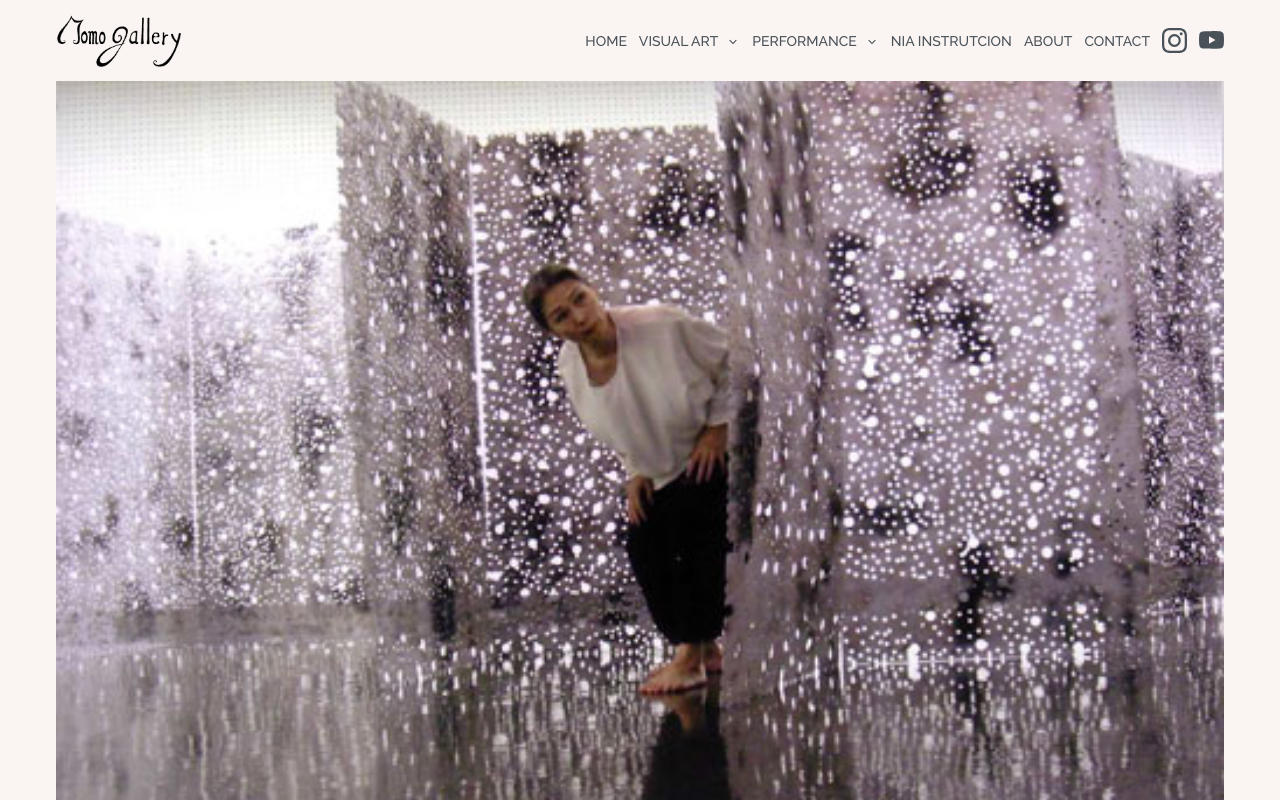
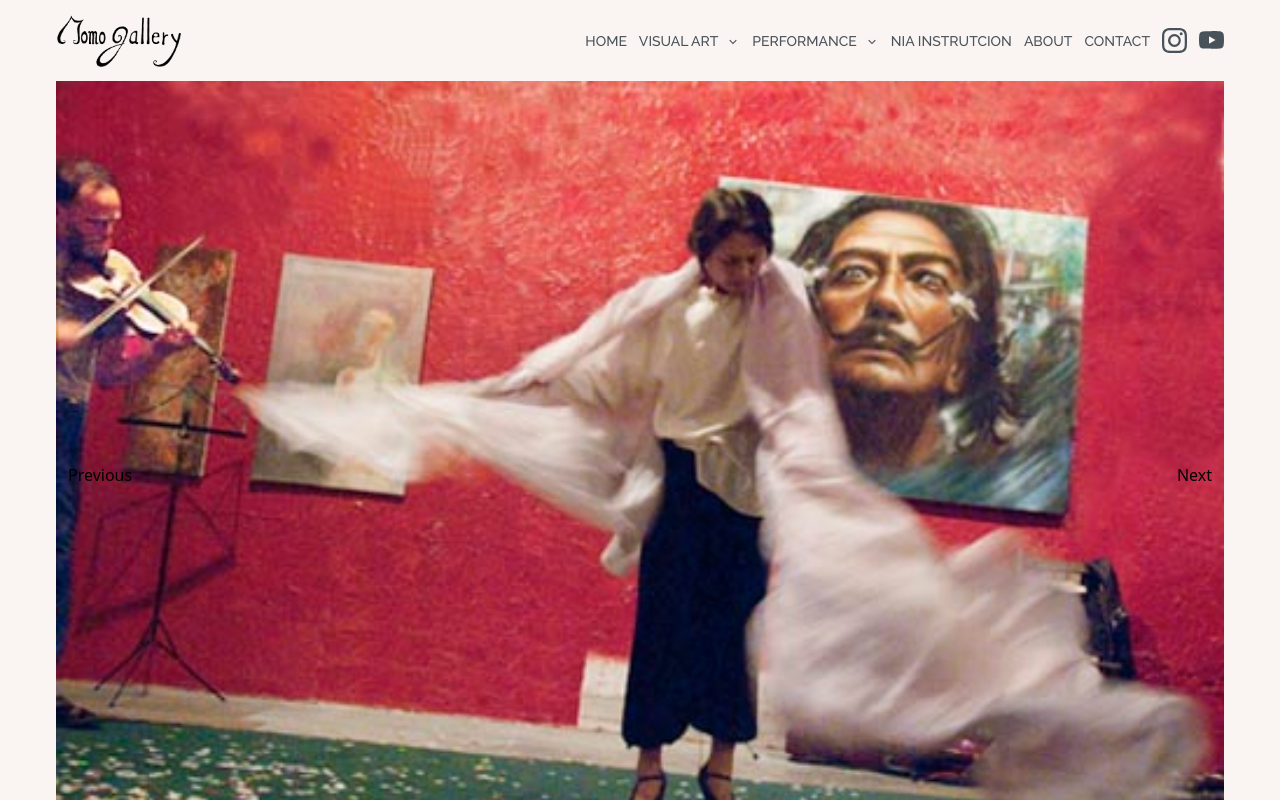
Before and after one commit to CarlSmoky/nextApp, a Next.js app: page / in a window 1280 px wide. Shown: the top 800 px of the page. Built offline with nearby package versions, Linux system fonts and the light colour scheme; a web font is replaced by a local one.

Commit message:
Add slider

```diff
--- /dev/null
+++ b/app/components/Slide/Slider.tsx
@@ -0,0 +1,79 @@
+"use client";
+import React, { useState, useEffect, useRef } from "react";
+import Image from "next/image";
+
+let count = 0;
+let slideInterval;
+const Slider = () => {
+  const [currentIndex, setCurrentIndex] = useState(0);
+  const slideRef = useRef<HTMLInputElement>(null);
+
+  const featuredImages = [
+    "/images/performance.jpg",
+    "/images/revealing_shadows.jpg",
+    "/images/dance.jpg",
+  ];
+
+  const removeAnimation = () => {
+    slideRef.current.classList.remove("fade-anim");
+  };
+
+  const handleOnNextClick = () => {
+    count = (count + 1) % featuredImages.length;
+    setCurrentIndex(count);
+    slideRef.current.classList.add("fade-anim");
+  };
+
+  const handleOnPrevClick = () => {
+    const productsLength = featuredImages.length;
+    count = (currentIndex + productsLength - 1) % productsLength;
+    setCurrentIndex(count);
+    slideRef.current.classList.add("fade-anim");
+  };
+
+  const pauseSlider = () => {
+    clearInterval(slideInterval);
+  };
+
+  useEffect(() => {
+    startSlider();
+    slideRef.current.addEventListener("animationend", removeAnimation);
+    slideRef.current.addEventListener("mouseenter", pauseSlider);
+    slideRef.current.addEventListener("mouseleave", startSlider);
+
+    return () => {
+      clearInterval(slideInterval);
+    };
+  }, []);
+
+  const startSlider = () => {
+    slideInterval = setInterval(() => {
+      handleOnNextClick();
+    }, 3000);
+  };
+
+  console.log(slideRef);
+
+  return (
+    <div ref={slideRef} className="margin-global max-w-screen-2xl m-auto">
+      <div className="w-full relative select-none">
+        <div className="aspect-video">
+          <Image
+            src={featuredImages[currentIndex]}
+            alt=""
+            width={0}
+            height={0}
+            sizes="100vw"
+            style={{ width: "100%", height: "auto" }}
+          />
+        </div>
+        <div className="absolute w-full top-1/2 transform -translate-y-1/2 flex justify-between items-start px-3">
+          <button onClick={handleOnPrevClick}>Previous</button>
+          <button onClick={handleOnNextClick}>Next</button>
+        </div>
+      </div>
+    </div>
+  );
+};
+
+export default Slider;
--- a/app/globals.css
+++ b/app/globals.css
@@ -1,3 +1,15 @@
+.fade-anim img {
+  animation: fadeAnim 0.5s ease-in-out;
+}
+@keyframes fadeAnim {
+  from {
+    opacity: 0;
+  }
+  to {
+    opacity: 1;
+  }
+}
+
 @tailwind base;
 @tailwind components;
 @tailwind utilities;
--- a/app/page.tsx
+++ b/app/page.tsx
@@ -1,5 +1,6 @@
 
-import Carousel from './components/Carousel'
+// import Carousel from './components/Carousel'
+import Slider from './components/Slide/Slider'
 import AboutPage from './about/page'
 import AnnouncementPage from './announcement/page'
 import ImageLinkSection from './components/ImageLinkSection'
@@ -8,7 +9,8 @@ import ContactPage from './contact/page'
 const Home: React.FC = () => {
   return (
     <>
-      <Carousel/>
+      {/* <Carousel/> */}
+      <Slider/>
       <AnnouncementPage/>
       <AboutPage/>
       <ImageLinkSection/>
```
